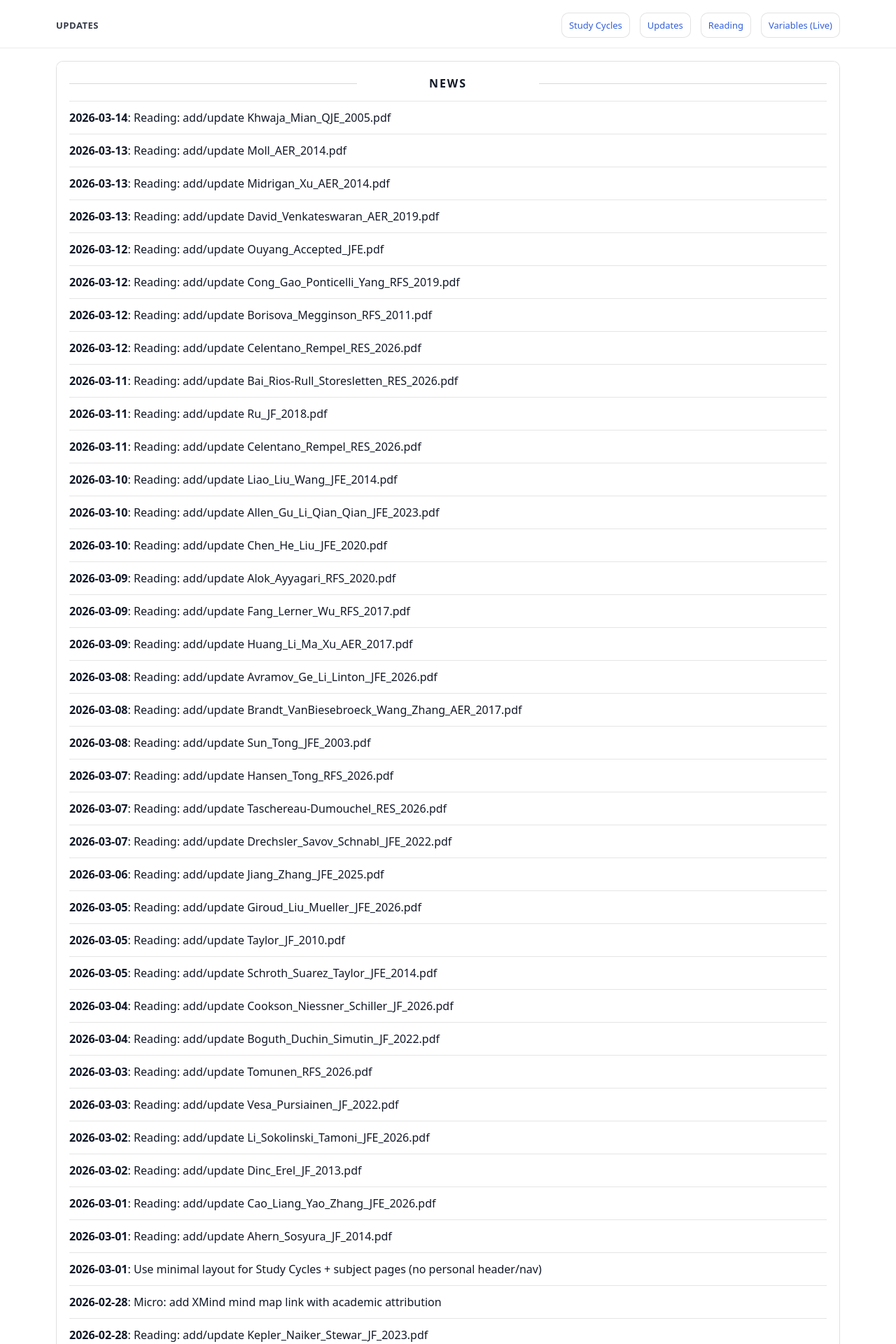
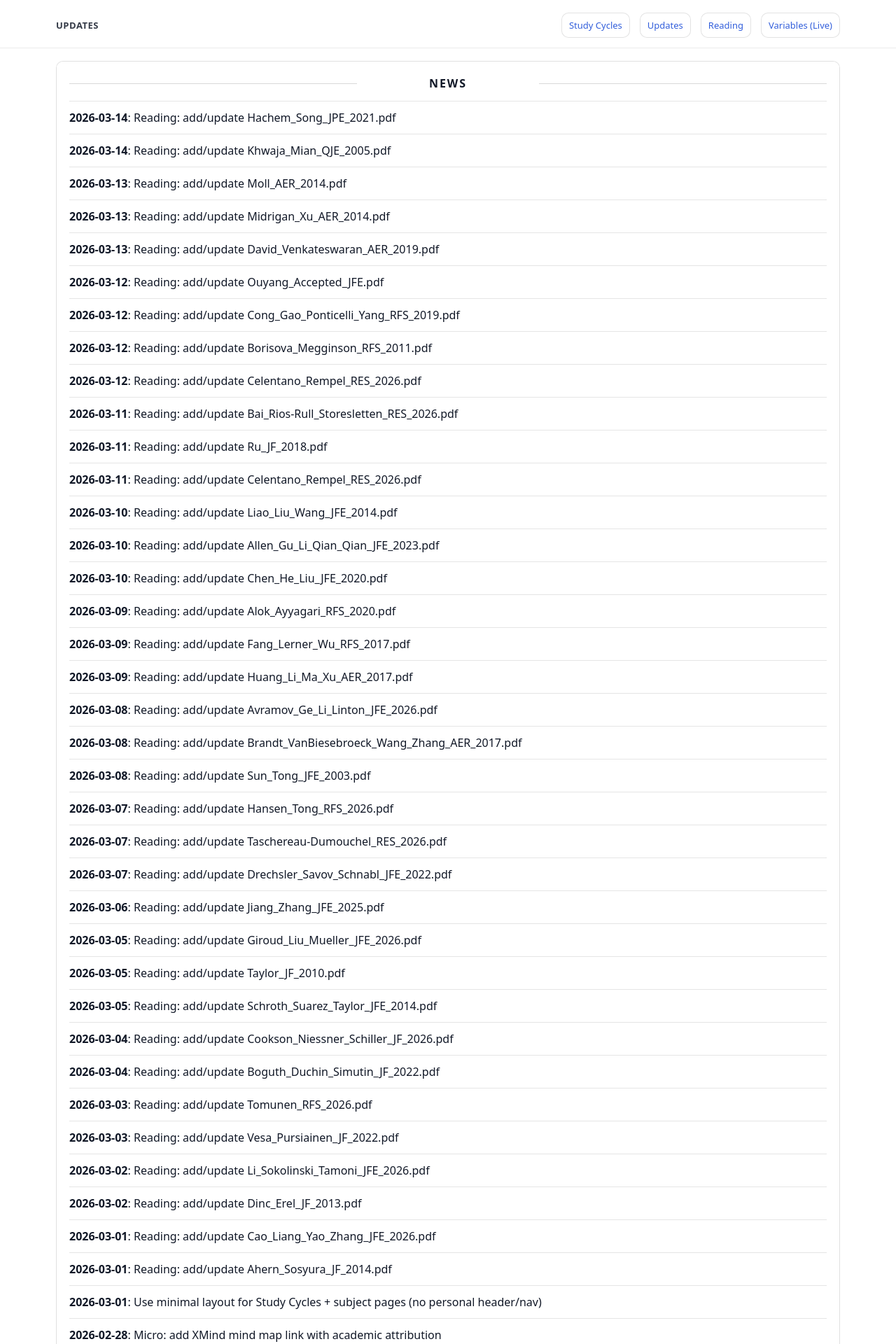
Before and after one commit to yaxinzn/study-archive, a Jekyll site: the page built from updates/index.md, in a window 1280 px wide. Shown: the top 1920 px of the page at 70% size. Built offline with Jekyll 4.4.1, drawn with Linux system fonts in a browser that asks for light colours; some of the changed text lies outside the part shown.

Commit message:
chore: update NEWS feed

```diff
--- a/_data/news.yml
+++ b/_data/news.yml
@@ -1,4 +1,7 @@
 # Auto-generated update history (sorted newest -> oldest). Do not edit manually.
+- ts: "1773485897"
+  date: "2026-03-14"
+  title: "Reading: add/update Hachem_Song_JPE_2021.pdf"
 - ts: "1773485731"
   date: "2026-03-14"
   title: "Reading: add/update Khwaja_Mian_QJE_2005.pdf"
```
